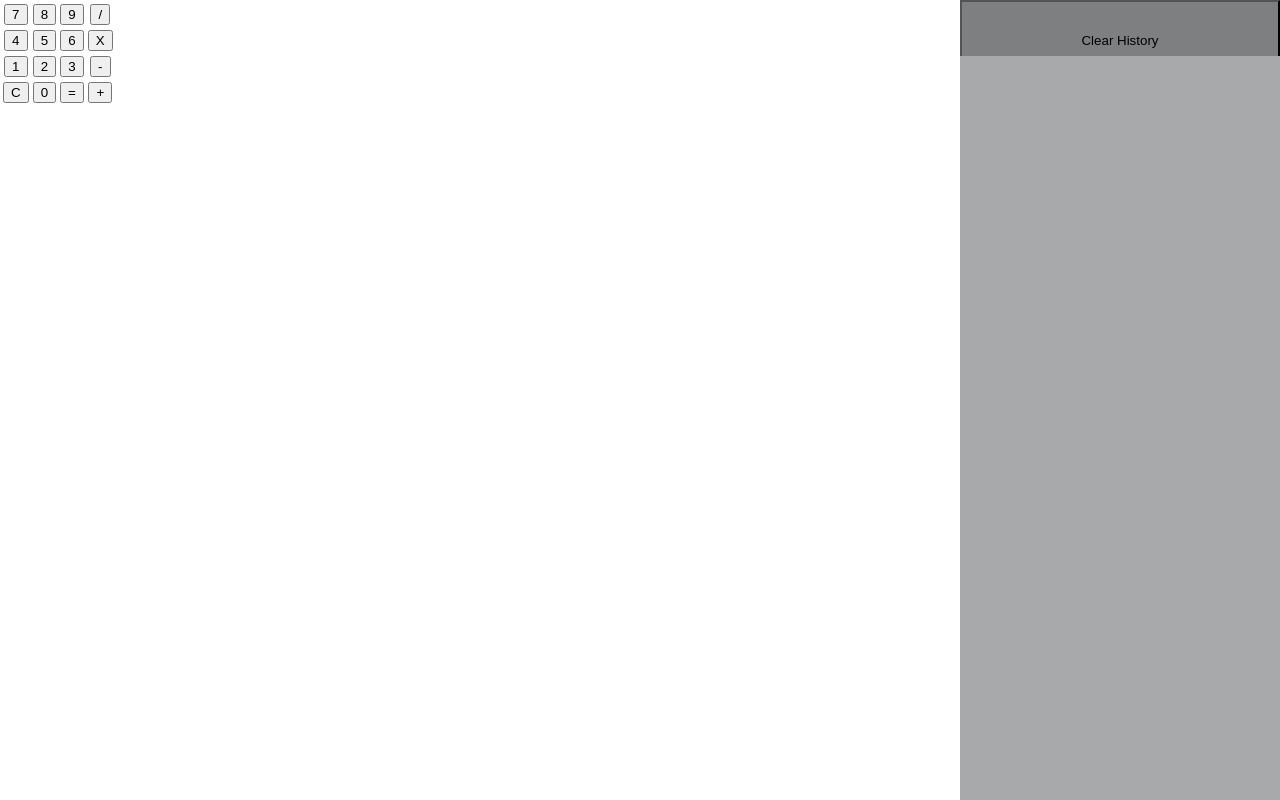
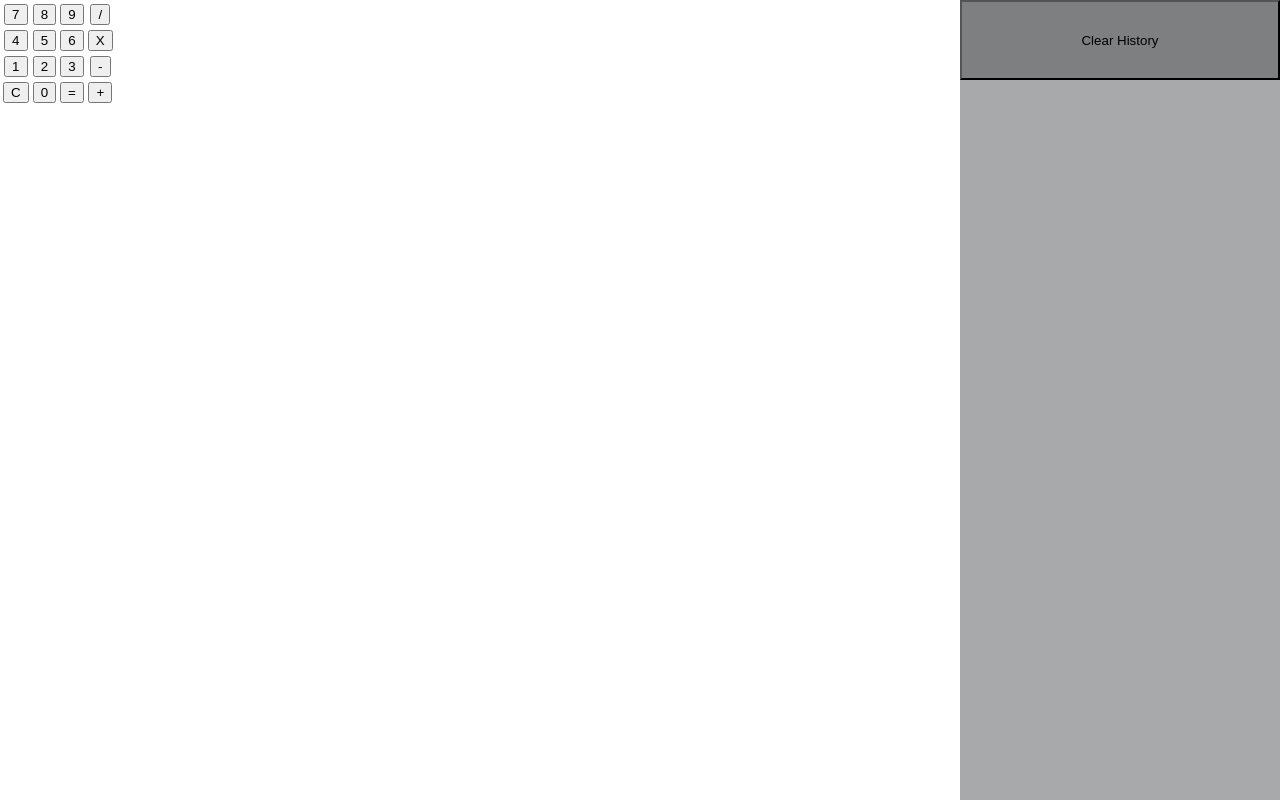
Before and after one commit to JoshuaWatson7024/CalculatorApp, a React (Create React App) app: page / in a window 1280 px wide. Built offline with nearby package versions, Linux system fonts and the light colour scheme.

Commit message:
button on top

```diff
--- a/src/index.css
+++ b/src/index.css
@@ -15,11 +15,12 @@ code {
 .sidebar{
   background: rgb(167, 169, 170);
   position: fixed;
-  top: 5%;
+  top: 0%;
   left: 75%;
   width: 25%;
-  height: 95%;
+  height: 100%;
   transition: all 0.5s ease;
+  z-index: -1;
 }
 
 .clearHist{
```
